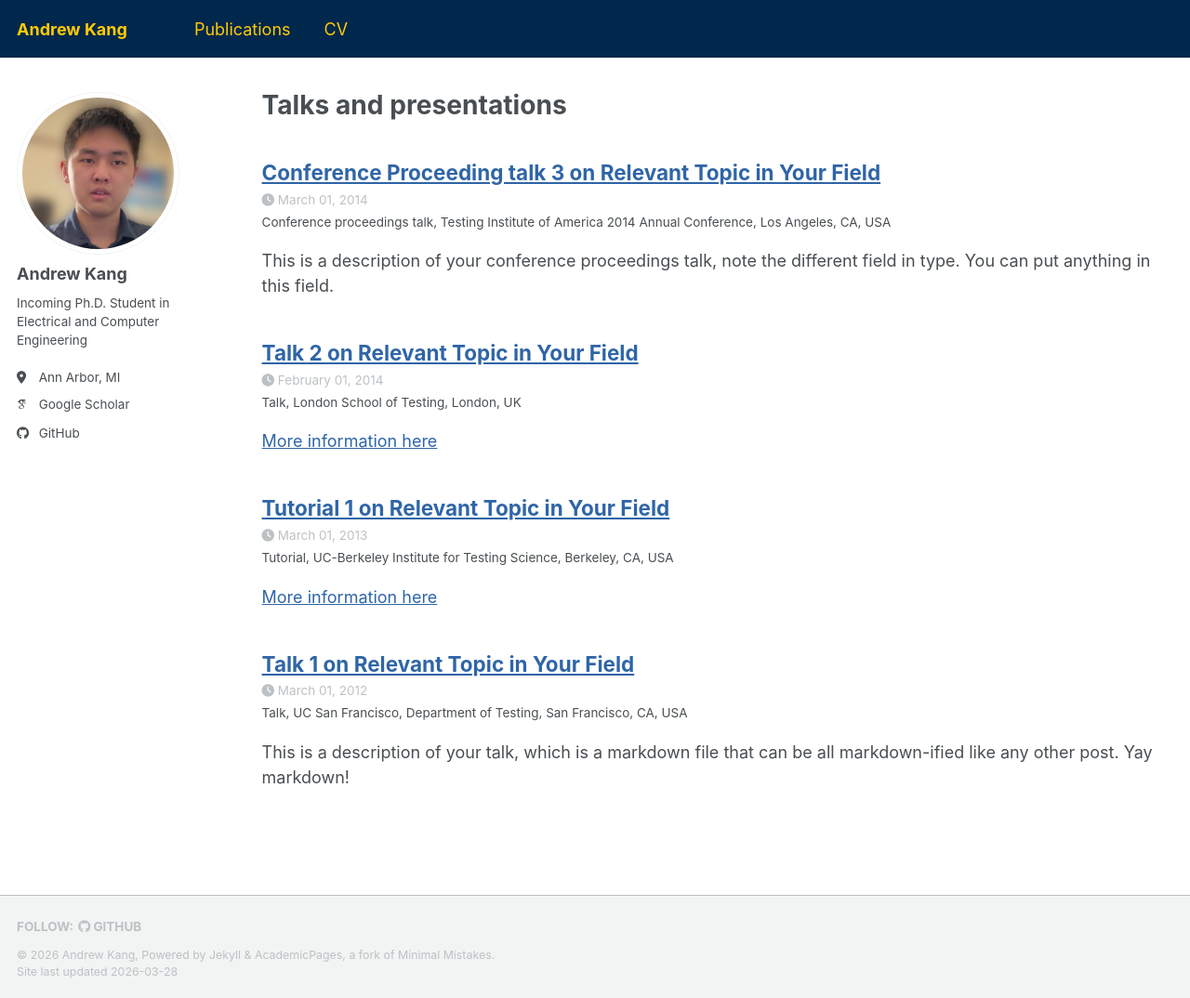
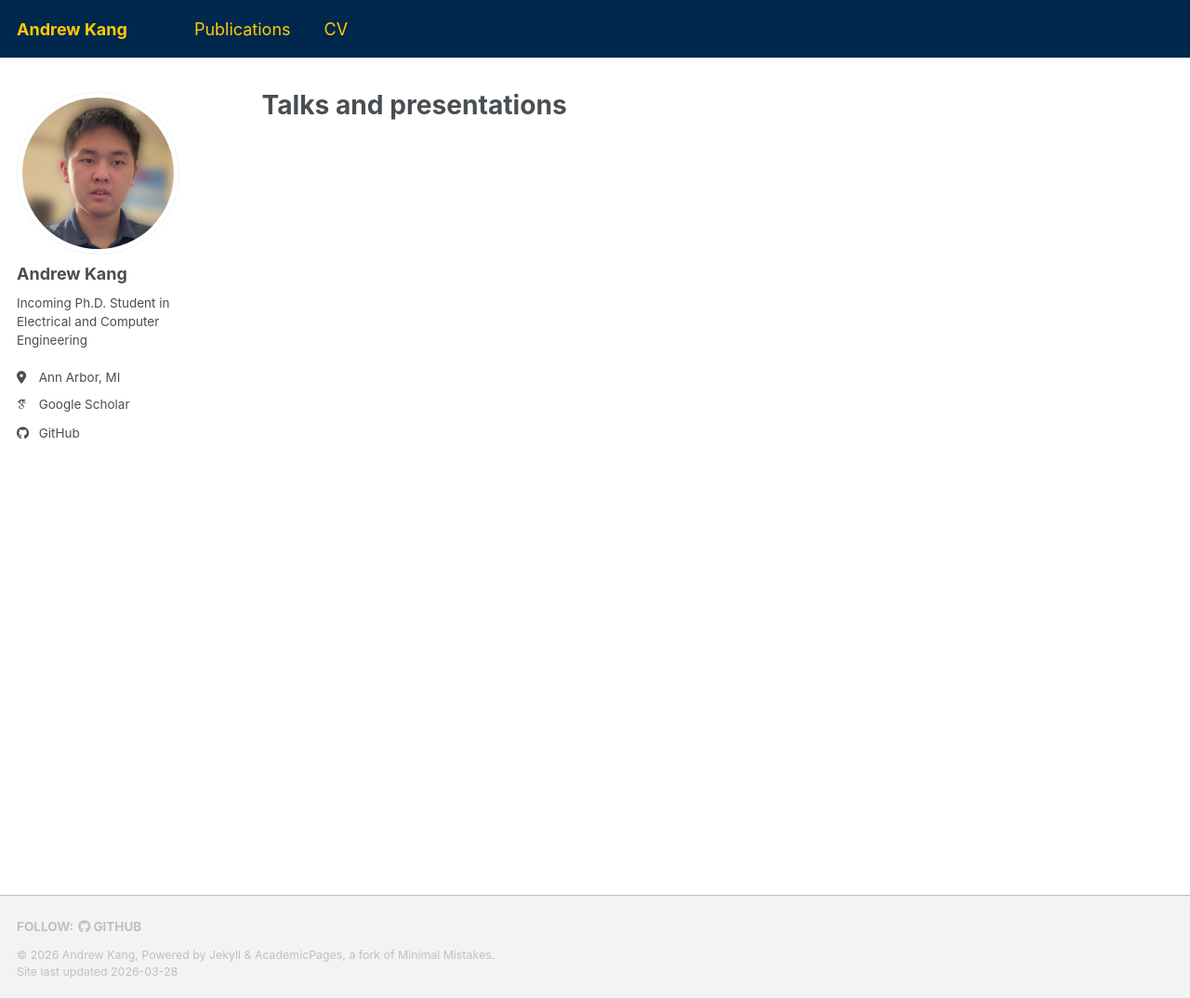
Before and after one commit to andrew-kang/andrew-kang.github.io, a Jekyll site: the page built from _pages/talks.html, in a window 1280 px wide and 1074 px high. Shown: the whole window at 93% size. Built offline with Jekyll 4.4.1, drawn with Linux system fonts in a browser that asks for light colours; some web fonts are replaced; a script bundle is joined from its source files by our own code; library files that are not in the unit come from our copies; some of the changed lines change nothing that is shown.

Commit message:
Disable unused pages

```diff
--- a/_config.yml
+++ b/_config.yml
@@ -219,33 +219,33 @@ kramdown:
 
 # These settings control the types of collections used by the template
 collections:
-  teaching:
-    output: true
-    permalink: /:collection/:path/
+  # teaching:
+  #   output: true
+  #   permalink: /:collection/:path/
   publications:
     output: true
     permalink: /:collection/:path/
-  portfolio:
-    output: true
-    permalink: /:collection/:path/
-  talks:
-    output: true
-    permalink: /:collection/:path/
+  # portfolio:
+  #   output: true
+  #   permalink: /:collection/:path/
+  # talks:
+  #   output: true
+  #   permalink: /:collection/:path/
 
 
 # These settings control how pages and collections are included in the site
 defaults:
   # _posts
-  - scope:
-      path: ""
-      type: posts
-    values:
-      layout: single
-      author_profile: true
-      read_time: true
-      comments: true
-      share: true
-      related: true
+  # - scope:
+  #     path: ""
+  #     type: posts
+  #   values:
+  #     layout: single
+  #     author_profile: true
+  #     read_time: true
+  #     comments: true
+  #     share: true
+  #     related: true
   # _pages
   - scope:
       path: ""
@@ -254,14 +254,14 @@ defaults:
       layout: single
       author_profile: true
   # _teaching
-  - scope:
-      path: ""
-      type: teaching
-    values:
-      layout: single
-      author_profile: true
-      share: true
-      comments: true
+  # - scope:
+  #     path: ""
+  #     type: teaching
+  #   values:
+  #     layout: single
+  #     author_profile: true
+  #     share: true
+  #     comments: true
   # _publications
   - scope:
       path: ""
@@ -272,22 +272,22 @@ defaults:
       share: true
       comments: true
   # _portfolio
-  - scope:
-      path: ""
-      type: portfolio
-    values:
-      layout: single
-      author_profile: true
-      share: true
-      comment: true
-  # _talks
-  - scope:
-      path: ""
-      type: talks
-    values:
-      layout: talk
-      author_profile: true
-      share: true
+  # - scope:
+  #     path: ""
+  #     type: portfolio
+  #   values:
+  #     layout: single
+  #     author_profile: true
+  #     share: true
+  #     comment: true
+  # # _talks
+  # - scope:
+  #     path: ""
+  #     type: talks
+  #   values:
+  #     layout: talk
+  #     author_profile: true
+  #     share: true
 
 
 # Sass/SCSS
```
